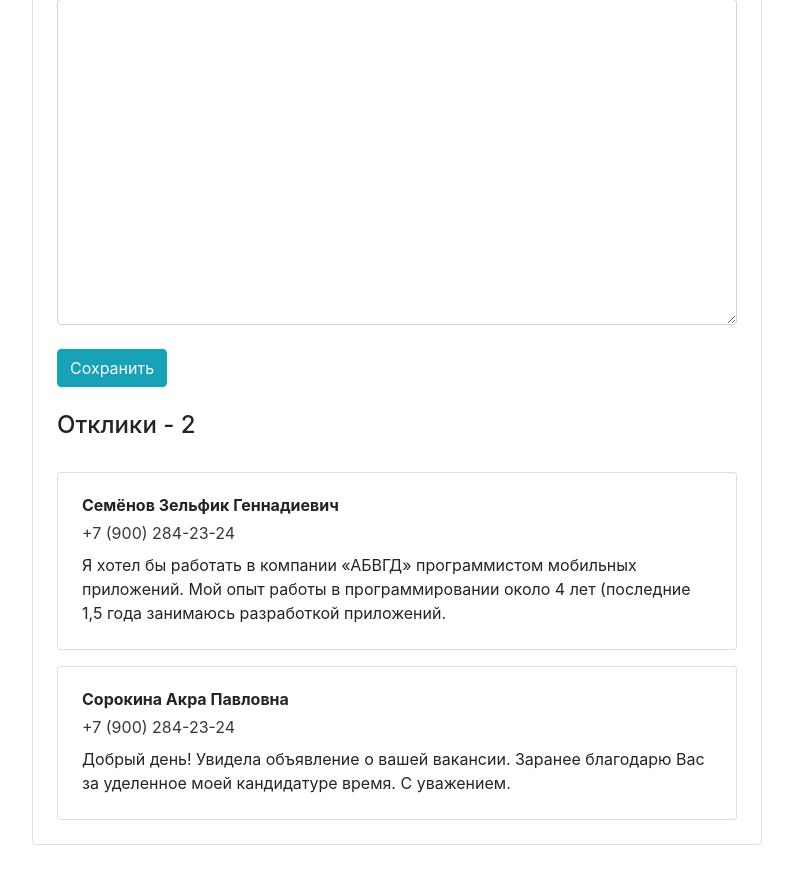
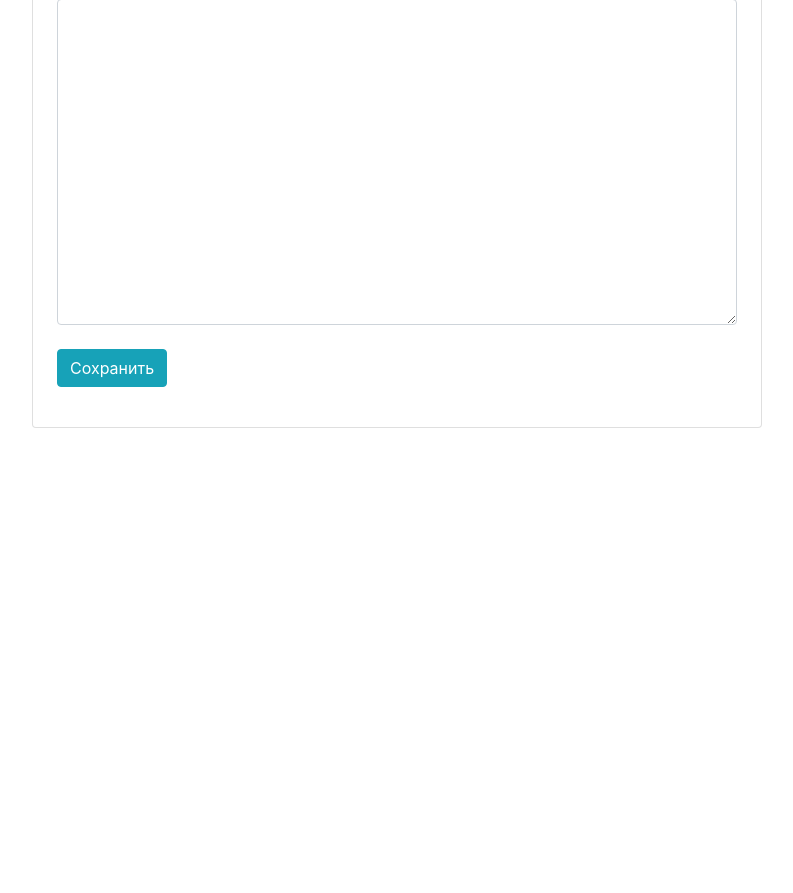
Before and after one commit to gukobrist/jumandji, a Django app: page /mycompany/vacancies/new in a window 1280 px wide. Shown: the part 565-1458 px from the top of the page, without its empty margins (433-1226 px from the left). After the commit the page ends 993 px from the top, so only its background shows below. Run offline with Django 3.2, Linux system fonts and the light colour scheme; data comes from the database, SQL or seed files in the repository; both versions use the stored data as it was after the commit; some libraries are stand-ins or nearby versions.

Commit message:
almost all1

```diff
--- a/djoomandji/jobsearch/admin.py
+++ b/djoomandji/jobsearch/admin.py
@@ -2,20 +2,26 @@ from django.contrib import admin
 
 from .models import Company, Specialty, Vacancy, Application, Resume
 
+
 class CompanyAdmin(admin.ModelAdmin):
     pass
+
 
 class SpecialtyAdmin(admin.ModelAdmin):
     pass
 
+
 class VacancyAdmin(admin.ModelAdmin):
     pass
+
 
 class ApplicationAdmin(admin.ModelAdmin):
     pass
 
+
 class ResumeAdmin(admin.ModelAdmin):
     pass
+
 
 admin.site.register(Company, CompanyAdmin)
 admin.site.register(Specialty, SpecialtyAdmin)
--- a/djoomandji/jobsearch/forms.py
+++ b/djoomandji/jobsearch/forms.py
@@ -2,6 +2,7 @@ from django import forms
 from django.contrib.auth.models import User
 from django.contrib.auth import authenticate
 from django.utils import timezone
+from django.core.exceptions import ObjectDoesNotExist
 
 from .models import Application, Company, Vacancy, Resume
 
@@ -30,27 +31,28 @@ class ApplicationForm(forms.ModelForm):
 
     def save(self, request, id):
         Application.objects.create(
-            user = request.user,
-            vacancy = Vacancy.objects.get(id=id),
-            written_username = self.cleaned_data['written_username'],
-            written_phone = self.cleaned_data['written_phone'],
-            written_cover_letter = self.cleaned_data['written_cover_letter'],
+            user=request.user,
+            vacancy=Vacancy.objects.get(id=id),
+            written_username=self.cleaned_data['written_username'],
+            written_phone=self.cleaned_data['written_phone'],
+            written_cover_letter=self.cleaned_data['written_cover_letter'],
         )
+
 
 class LoginForm(forms.Form):
     email = forms.CharField(
         max_length=100,
         required=True,
         widget=forms.EmailInput(attrs={
-            'class':"form-control",
-            'id':"inputEmail",
+            'class': "form-control",
+            'id': "inputEmail",
         })
     )
     password = forms.CharField(
         required=True,
         widget=forms.PasswordInput(attrs={
-            'class':"form-control",
-            'id':"inputPassword",
+            'class': "form-control",
+            'id': "inputPassword",
         })
     )
 
@@ -60,43 +62,43 @@ class SigupForm(forms.Form):
         max_length=100,
         required=True,
         widget=forms.TextInput(attrs={
-            'class':"form-control",
-            'id':"inputUsername",
+            'class': "form-control",
+            'id': "inputUsername",
         }),
     )
     first_name = forms.CharField(
         required=True,
         widget=forms.TextInput(attrs={
-            'class':"form-control",
-            'id':"inputFirstName",
+            'class': "form-control",
+            'id': "inputFirstName",
         }),
     )
     last_name = forms.CharField(
         required=True,
         widget=forms.TextInput(attrs={
-            'class':"form-control",
-            'id':"inputLastName",
+            'class': "form-control",
+            'id': "inputLastName",
         }),
     )
     email = forms.CharField(
         required=True,
         widget=forms.EmailInput(attrs={
-            'class':"form-control",
-            'id':"inputEmail",
+            'class': "form-control",
+            'id': "inputEmail",
         }),
     )
     password = forms.CharField(
         required=True,
         widget=forms.PasswordInput(attrs={
-            'class':"form-control",
-            'id':"inputPassword",
+            'class': "form-control",
+            'id': "inputPassword",
         }),
     )
     repeat_password = forms.CharField(
         required=True,
         widget=forms.PasswordInput(attrs={
-            'class':"form-control",
-            'id':"InputRepeatPassword",
+            'class': "form-control",
+            'id': "InputRepeatPassword",
         }),
     )
 
@@ -121,8 +123,8 @@ class SigupForm(forms.Form):
         auth = authenticate(**self.cleaned_data)
         return auth
 
+
 class CompanyForm(forms.ModelForm):
-
     class Meta:
         model = Company
         fields = ('name', 'location', 'description', 'employee_count',)
@@ -145,13 +147,14 @@ class CompanyForm(forms.ModelForm):
                 'id': "companyTeam",
             })
         }
+
     def save(self, request):
         if len(request.FILES) != 0:
             logo = "/company_images/" + str(request.FILES['logo'])
         else:
             try:
-                logo =  Company.objects.get(owner=request.user).logo
-            except:
+                logo = Company.objects.get(owner=request.user).logo
+            except ObjectDoesNotExist:
                 logo = None
         obj, created = Company.objects.update_or_create(
             owner=request.user,
@@ -164,8 +167,8 @@ class CompanyForm(forms.ModelForm):
             },
         )
 
+
 class ResumeForm(forms.ModelForm):
-
     class Meta:
         model = Resume
         fields = (
@@ -230,47 +233,46 @@ class ResumeForm(forms.ModelForm):
         )
 
 
-
 class VacancyForm(forms.ModelForm):
-
     class Meta:
         model = Vacancy
         fields = ('title', 'specialty', 'skills', 'description', 'salary_min', 'salary_max',)
         widgets = {
             'title': forms.TextInput(attrs={
                 'class': "form-control",
-                'id':"vacancyTitle",
+                'id': "vacancyTitle",
             }),
             'specialty': forms.Select(attrs={
                 'class': "form-control",
-                'id':"userSpecialization",
+                'id': "userSpecialization",
             }),
             'skills': forms.Textarea(attrs={
                 'class': "form-control",
-                'id':"vacancySkills",
+                'id': "vacancySkills",
                 'rows': "3",
             }),
             'description': forms.Textarea(attrs={
                 'class': "form-control",
-                'id':"vacancyDescription",
+                'id': "vacancyDescription",
                 'rows': "13",
 
             }),
             'salary_min': forms.NumberInput(attrs={
                 'class': "form-control",
-                'id':"vacancySalaryMin",
+                'id': "vacancySalaryMin",
             }),
             'salary_max': forms.NumberInput(attrs={
                 'class': "form-control",
-                'id':"vacancySalaryMax",
+                'id': "vacancySalaryMax",
             }),
         }
+
     def save(self, request, id):
         company = Company.objects.get(owner=request.user)
         obj, created = Vacancy.objects.update_or_create(
             id=id,
             defaults={
-                'title': self.cleaned_data  ['title'],
+                'title': self.cleaned_data['title'],
                 'specialty': self.cleaned_data['specialty'],
                 'company': company,
                 'skills': self.cleaned_data['skills'],
--- a/djoomandji/jobsearch/models.py
+++ b/djoomandji/jobsearch/models.py
@@ -1,6 +1,7 @@
 from django.db import models
 from django.contrib.auth.models import User
 from django.conf import settings
+
 
 class Company(models.Model):
     name = models.CharField(max_length=100)
@@ -13,6 +14,7 @@ class Company(models.Model):
     def __str__(self):
         return self.name
 
+
 class Specialty(models.Model):
     code = models.CharField(max_length=100)
     title = models.CharField(max_length=100)
@@ -20,6 +22,7 @@ class Specialty(models.Model):
 
     def __str__(self):
         return self.title
+
 
 class Vacancy(models.Model):
     title = models.CharField(max_length=100)
@@ -34,6 +37,7 @@ class Vacancy(models.Model):
     def __str__(self):
         return self.title
 
+
 class Application(models.Model):
     written_username = models.CharField(max_length=100)
     written_phone = models.IntegerField()
@@ -43,7 +47,6 @@ class Application(models.Model):
 
     def __str__(self):
         return self.written_username
-
 
 
 class Resume(models.Model):
--- a/djoomandji/jobsearch/templates/jobsearch/vacancy-new.html
+++ b/djoomandji/jobsearch/templates/jobsearch/vacancy-new.html
@@ -63,28 +63,6 @@
                   <input type="submit" class="btn btn-info" value="Сохранить">
                 </div>
               </form>
-              <!-- END Vacancy info -->
-              <!-- Applications -->
-              <h2 class="h4 pt-2 pb-3">Отклики - 2</h2>
-              <!-- Application 1 -->
-              <div class="card mt-3">
-                <div class="card-body px-4">
-                  <p class="mb-1 font-weight-bold">Семёнов Зельфик Геннадиевич</p>
-                  <p class="mb-2"><a href="tel:+79002842324" class="text-dark">+7 (900) 284-23-24</a></p>
-                  <p class="mb-1">Я&nbsp;хотел&nbsp;бы работать в&nbsp;компании &laquo;АБВГД&raquo; программистом мобильных приложений. Мой опыт работы в&nbsp;программировании около 4&nbsp;лет (последние 1,5 года занимаюсь разработкой приложений.</p>
-                </div>
-              </div>
-              <!-- END Application 1 -->
-              <!-- Application 1 -->
-              <div class="card mt-3">
-                <div class="card-body px-4">
-                  <p class="mb-1 font-weight-bold">Сорокина Акра Павловна</p>
-                  <p class="mb-2"><a href="tel:+79002842324" class="text-dark">+7 (900) 284-23-24</a></p>
-                  <p class="mb-1">Добрый день! Увидела объявление о&nbsp;вашей вакансии. Заранее благодарю Вас за&nbsp;уделенное моей кандидатуре время. С&nbsp;уважением.</p>
-                </div>
-              </div>
-              <!-- END Application 1 -->
-              <!-- END Applications -->
             </section>
             <!-- END Tab -->
           </div>
--- a/djoomandji/jobsearch/urls.py
+++ b/djoomandji/jobsearch/urls.py
@@ -1,6 +1,5 @@
 from django.urls import path
 from django.conf import settings
-from django.conf.urls.static import static
 from django.contrib.auth.views import LogoutView
 
 from .views import MainView, CompanyView, VacanciesSpesialView, VacanciesView
--- a/djoomandji/jobsearch/views.py
+++ b/djoomandji/jobsearch/views.py
@@ -1,12 +1,12 @@
-from django.shortcuts import render, get_object_or_404, get_list_or_404
+from django.shortcuts import render, get_object_or_404
 from django.http import HttpResponseRedirect, Http404
 from django.views import View
 from django.contrib.auth.models import User
-from django.contrib.auth import authenticate,login
-from django.contrib import messages
+from django.contrib.auth import authenticate, login
 from django.db.models import Q
+from django.core.exceptions import ObjectDoesNotExist
 
-from jobsearch.models import Specialty, Company, Vacancy, Application
+from .models import Specialty, Company, Vacancy
 from .forms import ApplicationForm, LoginForm, SigupForm, CompanyForm
 from .forms import VacancyForm, ResumeForm
 
@@ -16,33 +16,35 @@ class MainView(View):
         try:
             specialyties = Specialty.objects.all()
             companies = Company.objects.all()
-        except:
+        except ObjectDoesNotExist:
             raise Http404("Такого не существует")
         return render(request, 'jobsearch/index.html', context={
             'specialyties': specialyties,
             'companies': companies,
         })
 
+
 class SearchView(View):
     def get(self, request, *args, **kwargs):
         query = request.GET.get('s')
         if query:
-            object = Vacancy.objects.filter(Q(title__contains = query)|Q(skills__contains=query))
-            object_count = object.count()
+            vac = Vacancy.objects.filter(Q(title__contains=query) | Q(skills__contains=query))
+            object_count = vac.count()
         else:
-            object = None
+            vac = None
             object_count = 0
         return render(request, 'jobsearch/search.html', context={
-            'vacancies': object,
+            'vacancies': vac,
             'vacancy_count': object_count,
         })
+
 
 class VacanciesView(View):
     def get(self, request, *args, **kwargs):
         title = "Все вакансии"
         try:
             vacancies = Vacancy.objects.all()
-        except:
+        except ObjectDoesNotExist:
             raise Http404('Нет ни одной вакансии')
         return render(request, 'jobsearch/vacancies.html', context={
             'title': title,
@@ -56,7 +58,7 @@ class VacanciesSpesialView(View):
         try:
             title = Specialty.objects.get(code=code)
             vacancies = Vacancy.objects.filter(specialty=title)
-        except:
+        except ObjectDoesNotExist:
             raise Http404('Такой страницы не существует')
         return render(request, 'jobsearch/vacancies.html', context={
             'title': title,
@@ -81,7 +83,7 @@ class VacancyView(View):
         try:
             vacancy = Vacancy.objects.get(id=id)
             form = ApplicationForm()
-        except:
+        except ObjectDoesNotExist:
             raise Http404('Такой вакансии нет')
         return render(request, 'jobsearch/vacancie.html', context={
             'vacancy': vacancy,
@@ -94,8 +96,7 @@ class VacancySendView(View):
         form = ApplicationForm(request.POST)
         if form.is_valid():
             form.save(request, id)
-            return render(request, 'jobsearch/sent.html', context={
-        })
+            return render(request, 'jobsearch/sent.html', context={})
 
 
 class MyCompanyView(View):
@@ -106,7 +107,7 @@ class MyCompanyView(View):
                 'form': form,
                 'logo': request.user.company.logo,
             })
-        except:
+        except ObjectDoesNotExist:
             return render(request, 'jobsearch/company-create.html', context={})
 
     def post(self, request, *args, **kwargs):
@@ -141,7 +142,7 @@ class MyVacanciesView(View):
     def get(self, request, *args, **kwargs):
         try:
             vacancies = Vacancy.objects.filter(company=request.user.company)
-        except:
+        except ObjectDoesNotExist:
             return HttpResponseRedirect('/mycompany/')
         return render(request, 'jobsearch/vacancy-list.html', context={
             'vacancies': vacancies,
@@ -184,10 +185,8 @@ class OneMyVacancyView(View):
             return HttpResponseRedirect('/mycompany/vacancies')
         return render(request, 'jobsearch/vacancy-edit.html', context={
             'form': form,
-            'vacancy': vacancy,
-            'applications_count': applications.count(),
-            'applications': applications,
         })
+
 
 class ResumeView(View):
     def get(self, request, *args, **kwargs):
@@ -196,7 +195,7 @@ class ResumeView(View):
             return render(request, 'jobsearch/resume-edit.html', context={
                 'form': form,
             })
-        except:
+        except ObjectDoesNotExist:
             return render(request, 'jobsearch/resume-create.html', context={})
 
     def post(self, request, *args, **kwargs):
@@ -207,6 +206,7 @@ class ResumeView(View):
         return render(request, 'jobsearch/resume-edit.html', context={
             'form': form,
         })
+
 
 class ResumeNewView(View):
     def get(self, request, *args, **kwargs):
```
Also changed, not shown: djoomandji/db.sqlite3, djoomandji/djoomandji/urls.py (line endings or trailing spaces).
